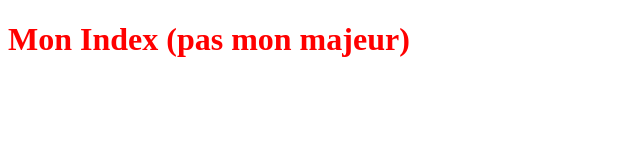
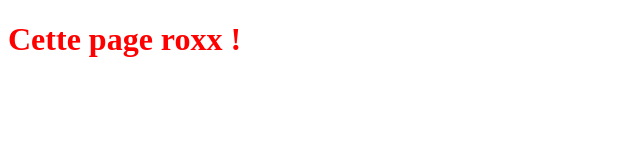
Before and after one commit to AmiZAICIK/OpenclassroomsProject, a plain HTML site: page index.html in a window 1280 px wide. Shown: the whole page, without its empty margins (0-640 px from the left). Drawn offline with Linux system fonts and the light colour scheme.

Commit message:
mise à jour

```diff
--- a/index.html
+++ b/index.html
@@ -5,6 +5,6 @@
     <link rel="stylesheet" type="text/css" href="styles.css">
 </head>
 <body>
-    <h1>Mon Index (pas mon majeur)</h1>
+    <h1>Cette page roxx !</h1>
 </body>
 </html>
```
